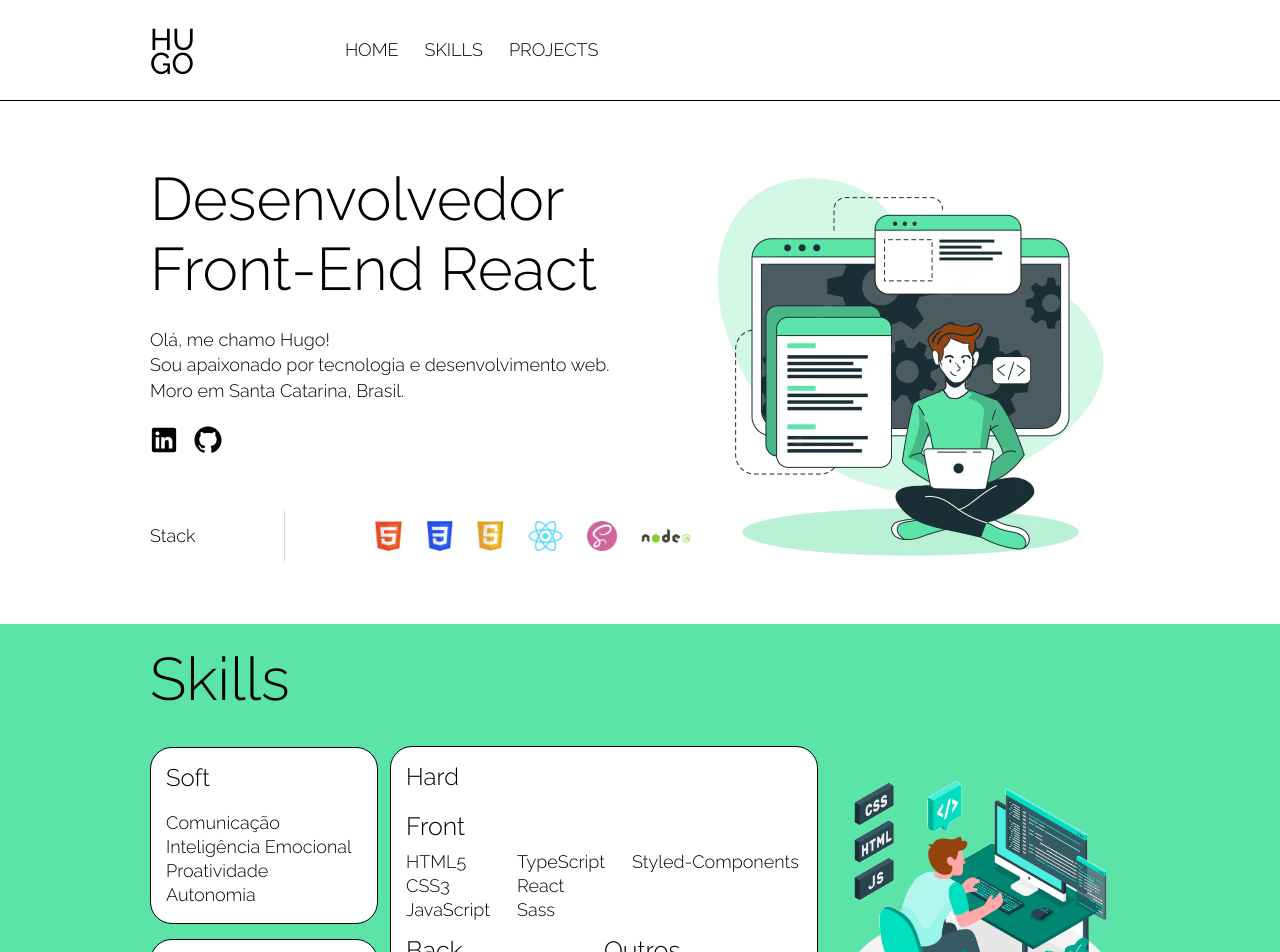
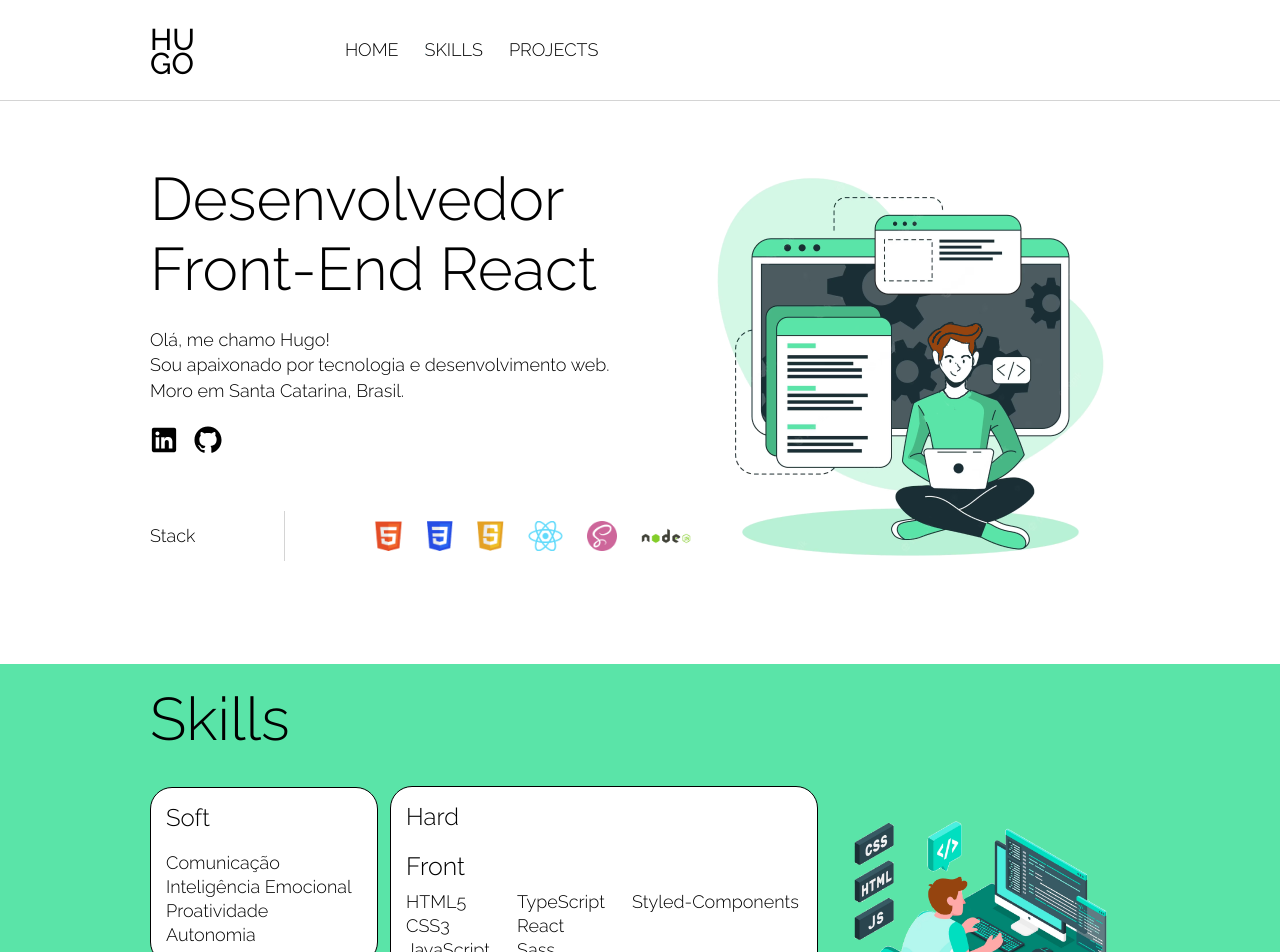
Before and after one commit to hugobatista27/portfolio, a React (Vite) app: page / in a window 1280 px wide. Shown: the top 952 px of the page. Built offline with nearby package versions, Linux system fonts and the light colour scheme.

Commit message:
refac: pequenos ajustes na formatação do estilo

```diff
--- a/src/components/content/home/Home.tsx
+++ b/src/components/content/home/Home.tsx
@@ -98,7 +98,7 @@ const HomeStyle = styled.div`
     @media (max-width: 650px) {
         padding: 0;
         margin-top: 20px;
-        margin-bottom: 52px;
+        //margin-bottom: 52px;
 
         & > div {
             width: 100%;
--- a/src/components/header/Header.tsx
+++ b/src/components/header/Header.tsx
@@ -2,12 +2,11 @@ import styled from 'styled-components';
 import { ContentWidth } from '../../styles/global-style';
 
 const HeaderStyle = styled.header`
-    border-bottom: 1px solid black;
+    border-bottom: 1px solid #d4d4d4;
     background-color: #fff;
     position: sticky;
     top: 0;
     z-index: 4;
-
 
     & > div {
         display: flex;
--- a/src/styles/global-style.tsx
+++ b/src/styles/global-style.tsx
@@ -13,6 +13,7 @@ const GlobalStyle = createGlobalStyle`
 
     #root > div {
         scroll-margin-top: 100px;
+        padding-bottom: 80px;
     }
 
     button {
```
